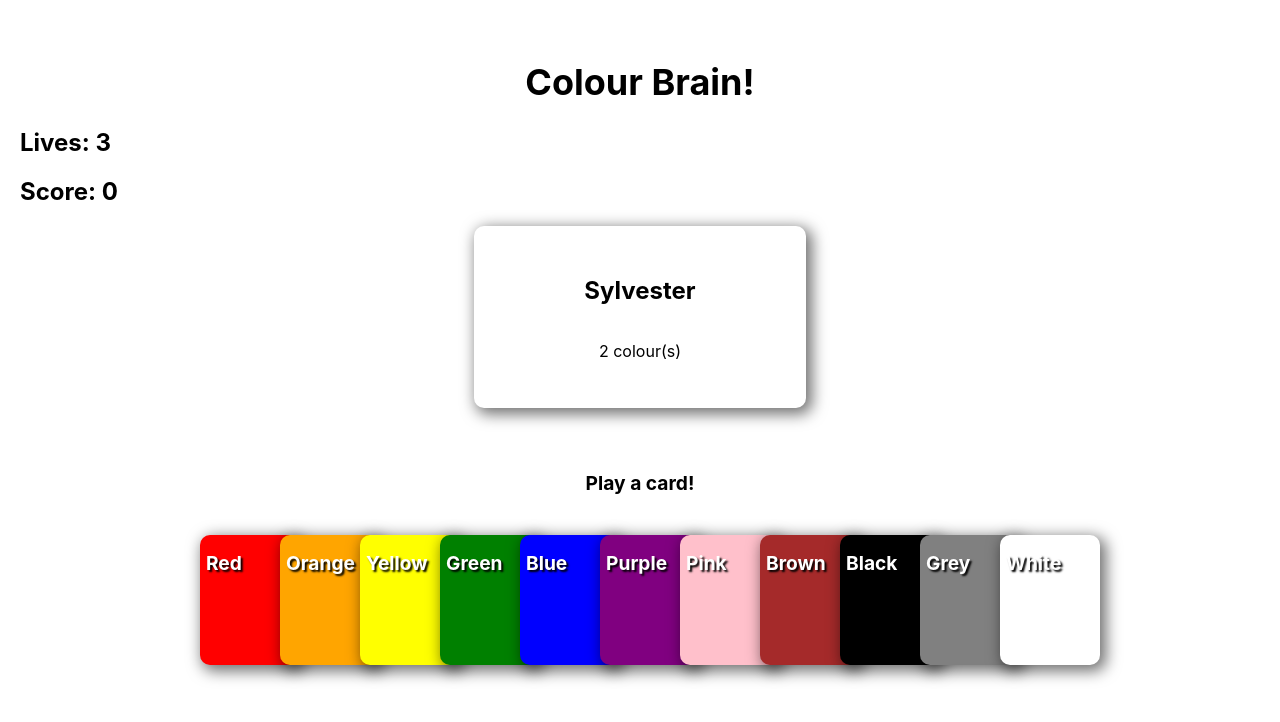
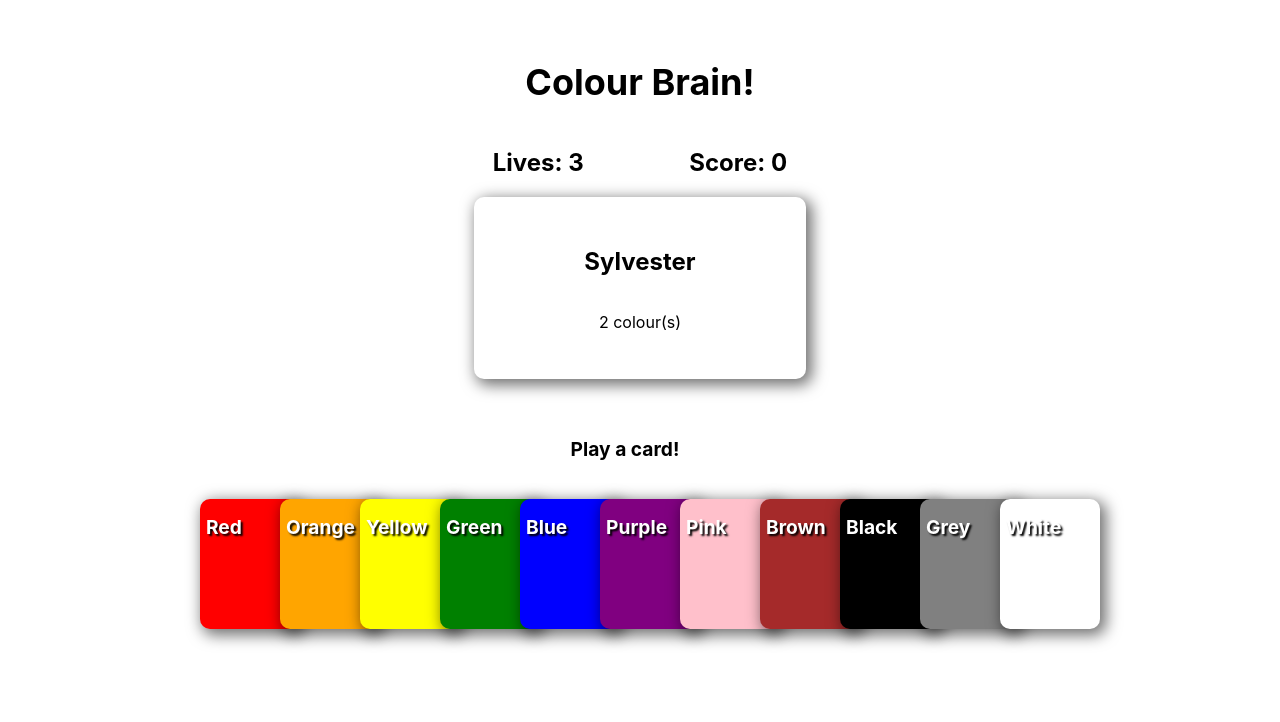
Before and after one commit to dappernerddesigns/colour-brain, a React (Create React App) app: page / in a window 1280 px wide. Both pictures are taken after a click on the button "Start!". Shown: the top 722 px of the page. Built offline with nearby package versions, Linux system fonts and the light colour scheme.

Commit message:
updated styling and favicon

```diff
--- a/public/index.html
+++ b/public/index.html
@@ -1,14 +1,12 @@
 <!DOCTYPE html>
 <html lang="en">
+
 <head>
   <meta charset="utf-8" />
   <link rel="icon" href="%PUBLIC_URL%/favicon.ico" />
   <meta name="viewport" content="width=device-width, initial-scale=1" />
   <meta name="theme-color" content="#000000" />
-    <meta
-      name="description"
-      content="Web site created using create-react-app"
-    />
+  <meta name="description" content="Web site created using create-react-app" />
   <link rel="apple-touch-icon" href="%PUBLIC_URL%/logo192.png" />
   <!--
       manifest.json provides metadata used when your web app is installed on a
@@ -24,8 +22,9 @@
       work correctly both with client-side routing and a non-root public URL.
       Learn how to configure a non-root public URL by running `npm run build`.
     -->
-    <title>React App</title>
+  <title>Colour-Brain</title>
 </head>
+
 <body>
   <noscript>You need to enable JavaScript to run this app.</noscript>
   <div id="root"></div>
@@ -40,4 +39,5 @@
       To create a production bundle, use `npm run build` or `yarn build`.
     -->
 </body>
+
 </html>
--- a/src/components/PlayArea.jsx
+++ b/src/components/PlayArea.jsx
@@ -9,7 +9,7 @@ export const PlayArea = ({ playerCards, setPlayedCards, setHand }) => {
 	};
 
 	return (
-		<div>
+		<div className='playContainer'>
 			{playerCards.length === 0 ? (
 				<h1 className='prompt'>Play a card!</h1>
 			) : null}
--- a/src/components/QuestionCard.jsx
+++ b/src/components/QuestionCard.jsx
@@ -76,7 +76,7 @@ export const QuestionCard = ({
 									);
 								})}
 							</div>
-							<h3>{message}</h3>
+							<h3 className='message'>{message}</h3>
 
 							<button
 								className='tableButton'
--- a/src/components/Start.jsx
+++ b/src/components/Start.jsx
@@ -17,9 +17,18 @@ export const Start = ({ setStart }) => {
 	return (
 		<div className='tutorial'>
 			{isVisible ? null : (
-				<h3 className='prompt'>
-					New players check the tutorial below for instructions
-				</h3>
+				<div className='prompt'>
+					<h3>
+						New players check the tutorial below for instructions
+					</h3>
+					<p>
+						Colour Brain is a brilliantly simple card game from Big
+						Potato Games, you can find their game at many reputable
+						stores. This app is a small project purely for fun. If
+						you enjoy playing it please consider purchasing the card
+						game for two player or team fun.
+					</p>
+				</div>
 			)}
 			{isVisible ? (
 				<>
--- a/src/components/Table.jsx
+++ b/src/components/Table.jsx
@@ -39,8 +39,10 @@ export const Table = () => {
 				<GameOver score={score} />
 			) : (
 				<>
-					<h2>Lives: {lives}</h2>
-					<h2>Score: {score}</h2>
+					<div className='progress'>
+						<h2>Lives: {lives}</h2>
+						<h2>Score: {score}</h2>
+					</div>
 					<QuestionCard
 						setPlayedCards={setPlayedCards}
 						playerCards={playerCards}
--- a/src/styles/hand.css
+++ b/src/styles/hand.css
@@ -15,6 +15,10 @@
 	border-radius: 10px;
 	-webkit-box-shadow: 4px 4px 15px 2px rgba(0, 0, 0, 0.57);
 	box-shadow: 4px 4px 15px 2px rgba(0, 0, 0, 0.57);
+	cursor: pointer;
+}
+.card:hover {
+	transform: scale(1.1);
 }
 .colour-text {
 	font-size: 1.2rem;
--- a/src/styles/questionCard.css
+++ b/src/styles/questionCard.css
@@ -10,7 +10,7 @@
 	min-height: 150px;
 	border-radius: 10px;
 	margin: auto;
-	margin-bottom: 50px;
+	margin-bottom: 30px;
 	display: flex;
 	justify-content: center;
 	align-items: center;
@@ -25,11 +25,12 @@
 	flex-direction: row;
 }
 .answers {
-	width: 30px;
-	height: 50px;
+	width: 40px;
+	height: 65px;
 	border-radius: 5px;
-	border: 1px solid rgb(104, 97, 97);
 	margin: 6px;
+	-webkit-box-shadow: 4px 4px 15px 2px rgba(0, 0, 0, 0.35);
+	box-shadow: 4px 4px 15px 2px rgba(0, 0, 0, 0.35);
 }
 
 .tableButton {
--- a/src/styles/start.css
+++ b/src/styles/start.css
@@ -6,6 +6,7 @@
 	flex-direction: column;
 	align-items: center;
 	justify-content: center;
+	width: 450px;
 }
 
 .start {
@@ -19,3 +20,7 @@
 	border: none;
 	margin: 18px;
 }
+
+.prompt {
+	width: 450px;
+}
--- a/src/styles/table.css
+++ b/src/styles/table.css
@@ -7,20 +7,43 @@ body {
 	flex-direction: row;
 	flex-wrap: wrap;
 	justify-content: center;
+	align-items: center;
 	margin: 15px;
 }
 
 .cardInPlay {
-	width: 100px;
-	height: 130px;
+	width: 80px;
+	height: 100px;
 	margin: 12px;
 	background-color: aliceblue;
 	border-radius: 10px;
 	-webkit-box-shadow: 4px 4px 15px 2px rgba(0, 0, 0, 0.57);
 	box-shadow: 4px 4px 15px 2px rgba(0, 0, 0, 0.57);
+	cursor: pointer;
+}
+.cardInPlay:hover {
+	transform: scale(1.1);
 }
 
 .prompt {
 	text-align: center;
 	font-size: 1.2rem;
 }
+
+.progress {
+	margin: auto;
+
+	display: flex;
+	flex-direction: row;
+	justify-content: space-around;
+	width: 400px;
+}
+
+.playContainer {
+	display: flex;
+	flex-direction: row;
+	flex-wrap: wrap;
+	justify-content: center;
+	align-items: center;
+	margin: 15px;
+}
```
Also changed, not shown: 1 other file (tests, documents, lock files or other folders). Lines whose indentation alone changed are shown as unchanged.
